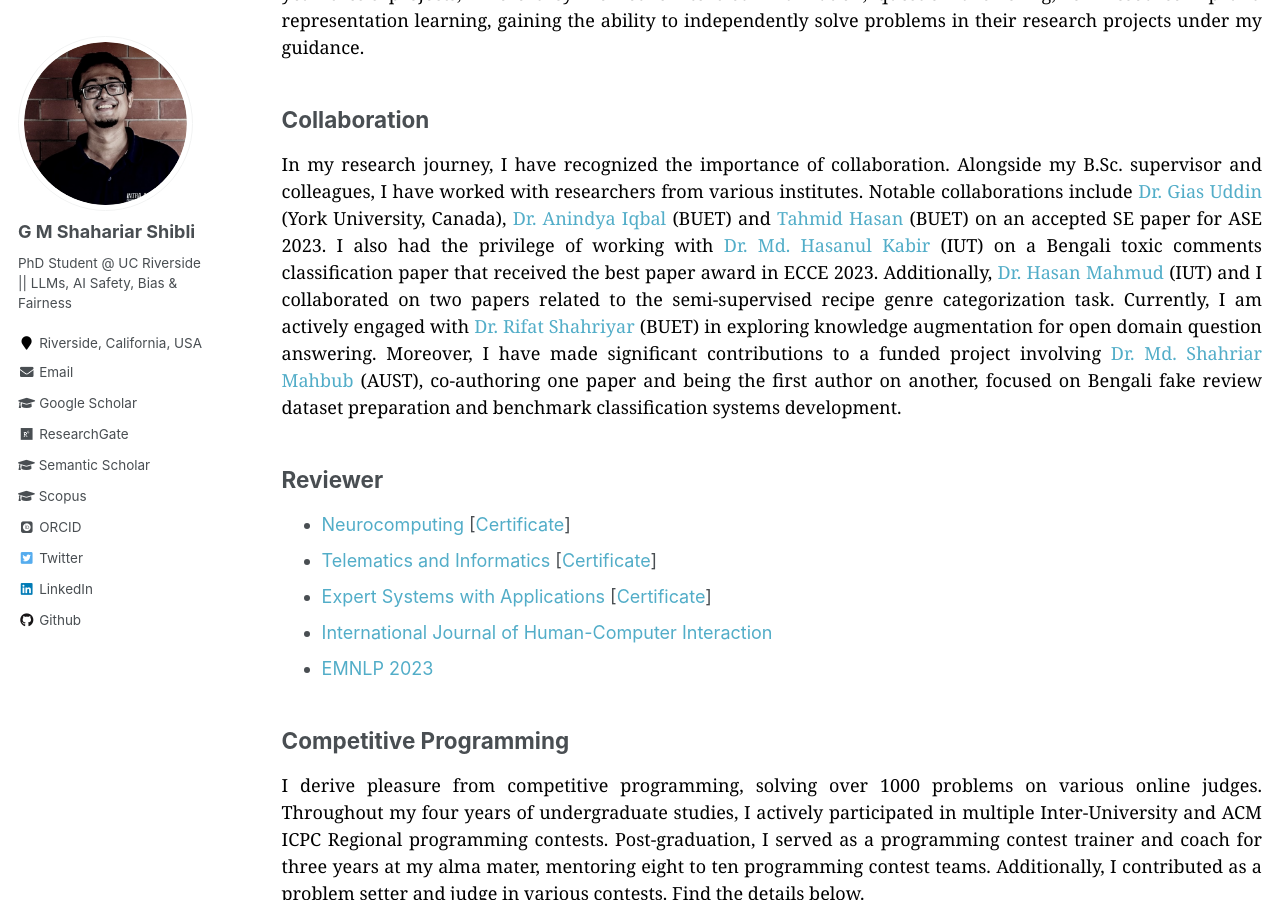
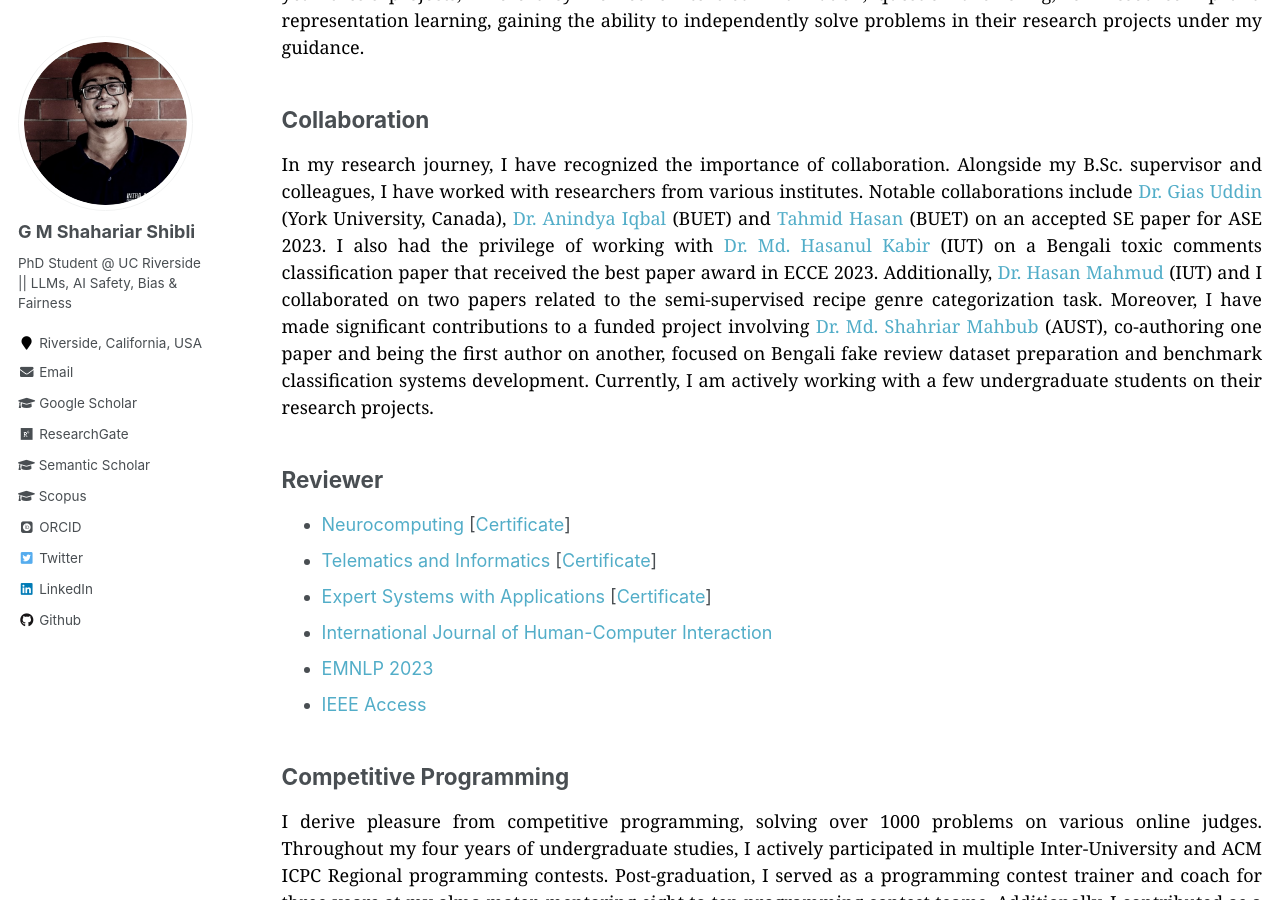
Before and after one commit to shahariar-shibli/shahariar-shibli.github.io, a Jekyll site: the page built from _pages/services.md, in a window 1280 px wide and 900 px high, scrolled down 282 px. Built offline with Jekyll 4.4.1, drawn with Linux system fonts in a browser that asks for light colours; some web fonts are replaced; formulas are drawn with MathJax 3.

Commit message:
Update services.md

```diff
--- a/_pages/services.md
+++ b/_pages/services.md
@@ -25,11 +25,10 @@ colleagues, I have worked with researchers from various institutes. Notable coll
 had the privilege of working with <a href="https://cse.iutoic-dhaka.edu/profile/hasanul">Dr. Md. Hasanul Kabir</a> (IUT) on a Bengali toxic
 comments classification paper that received the best paper award in ECCE 2023. Additionally,
 <a href="https://cse.iutoic-dhaka.edu/profile/hasan/education">Dr. Hasan Mahmud</a> (IUT) and I collaborated on two papers related to the
-semi-supervised recipe genre categorization task. Currently, I am actively engaged with
-<a href="http://rifatshahriyar.github.io/">Dr. Rifat Shahriyar</a> (BUET) in exploring knowledge augmentation for open
-domain question answering. Moreover, I have made significant contributions to a funded project involving
+semi-supervised recipe genre categorization task. Moreover, I have made significant contributions to a funded project involving
 <a href="https://www.aust.edu/cse/faculty_member/dr_md_shahriar_mahbub">Dr. Md. Shahriar Mahbub</a> (AUST), co-authoring one paper and being the first
-author on another, focused on Bengali fake review dataset preparation and benchmark classification systems development.
+author on another, focused on Bengali fake review dataset preparation and benchmark classification systems development. Currently, I am actively working with
+a few undergraduate students on their research projects.
 </p>
 
 ## Reviewer
@@ -38,7 +37,8 @@ author on another, focused on Bengali fake review dataset preparation and benchm
 + [Telematics and Informatics](https://www.sciencedirect.com/journal/telematics-and-informatics) [[Certificate](https://shahariar-shibli.github.io/files/Reviewer/Certificate_TELE_Recognised.pdf)]
 + [Expert Systems with Applications](https://www.sciencedirect.com/journal/expert-systems-with-applications) [[Certificate](https://shahariar-shibli.github.io/files/Reviewer/Certificate_ESWA_Recognised.pdf)]
 + [International Journal of Human-Computer Interaction](https://www.tandfonline.com/loi/hihc20)
-+ [EMNLP 2023](https://2023.emnlp.org/)<br/>
++ [EMNLP 2023](https://2023.emnlp.org/)
++ [IEEE Access](https://ieeeaccess.ieee.org/)
 
 
 ## Competitive Programming
```
